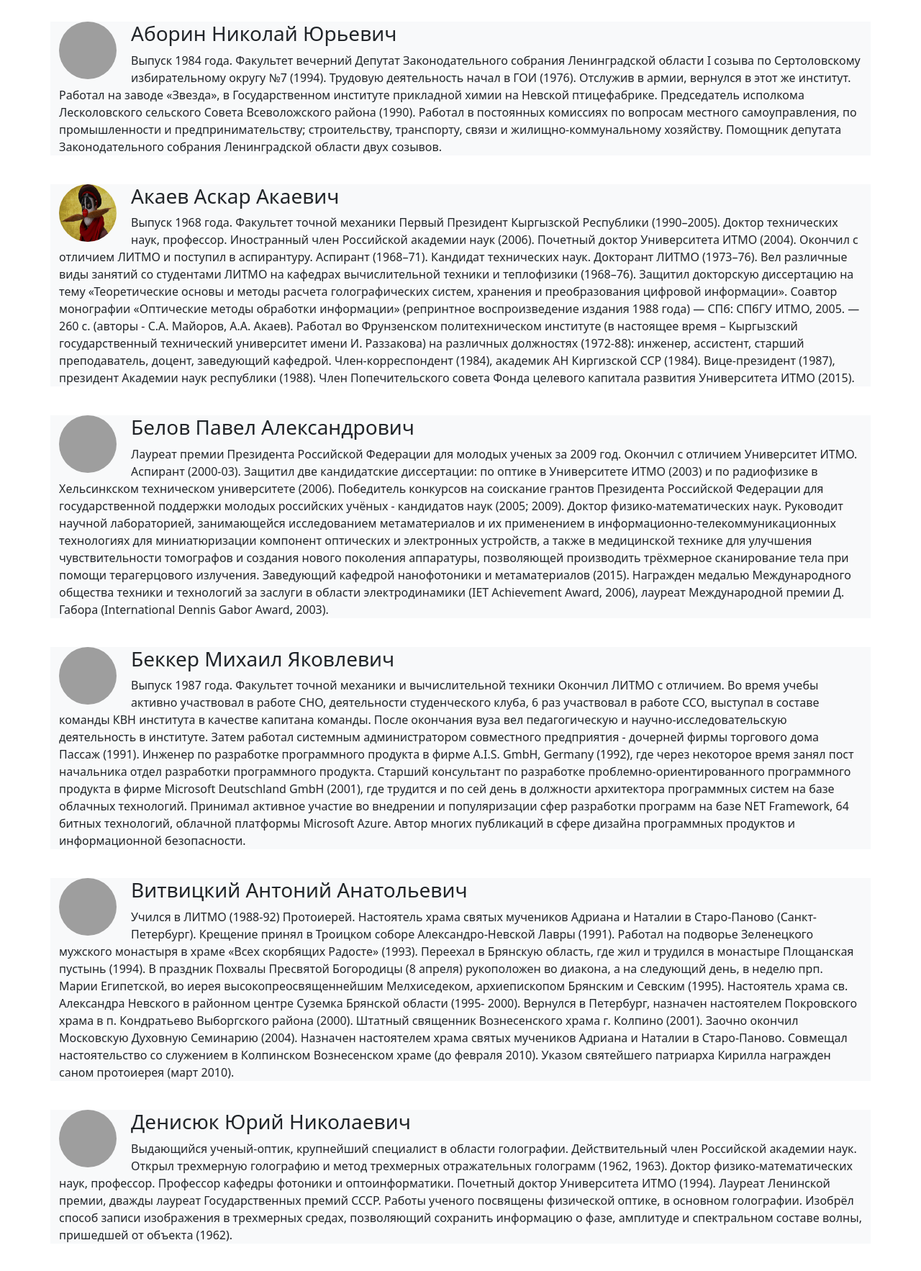
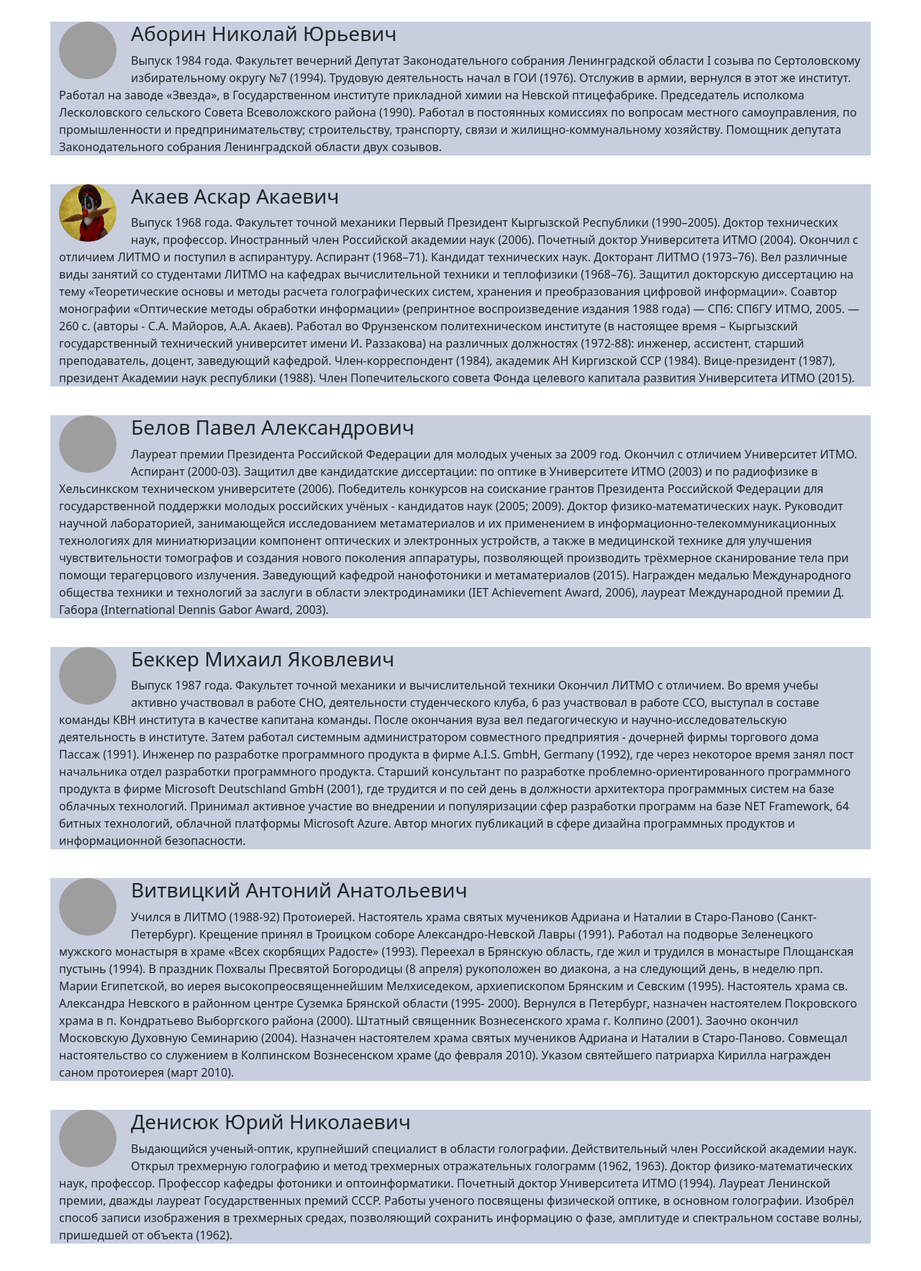
Before and after one commit to zeculesu/project_history, a Flask app: page / in a window 1280 px wide. Shown: the part 122-1888 px from the top of the page at 72% size. Run offline with Flask 3, Linux system fonts and the light colour scheme; data comes from the database, SQL or seed files in the repository; grey boxes are pictures that could not be loaded.

Commit message:
change bg color #2

```diff
--- a/templates/index.html
+++ b/templates/index.html
@@ -31,7 +31,7 @@
 </h1>
 <br>
 {% for person in persons %}
-<div class="container bg-light">
+<div class="container" style="background-color: #C7CEDE">
     <img class="circle-image" src="../static/img/{{ person.photo }}"/>
     <h3>{{person.name}}</h3>
     <p>{{person.bio}}</p>
--- a/templates/students.html
+++ b/templates/students.html
@@ -28,7 +28,7 @@
 </header>
 <br>
 {% for person in persons %}
-<div class="container bg-light">
+<div class="container" style="background-color: #C7CEDE">
     <img class="circle-image" src="../static/img/{{ person.photo }}"/>
     <h3>{{person.name}}</h3>
     <p>{{person.bio}}</p>
--- a/templates/teachers.html
+++ b/templates/teachers.html
@@ -28,7 +28,7 @@
 </header>
 <br>
 {% for person in persons %}
-<div class="container bg-light">
+<div class="container" style="background-color: #C7CEDE">
     <img class="circle-image" src="../static/img/{{ person.photo }}"/>
     <h3>{{person.name}}</h3>
     <p>{{person.bio}}</p>
```
